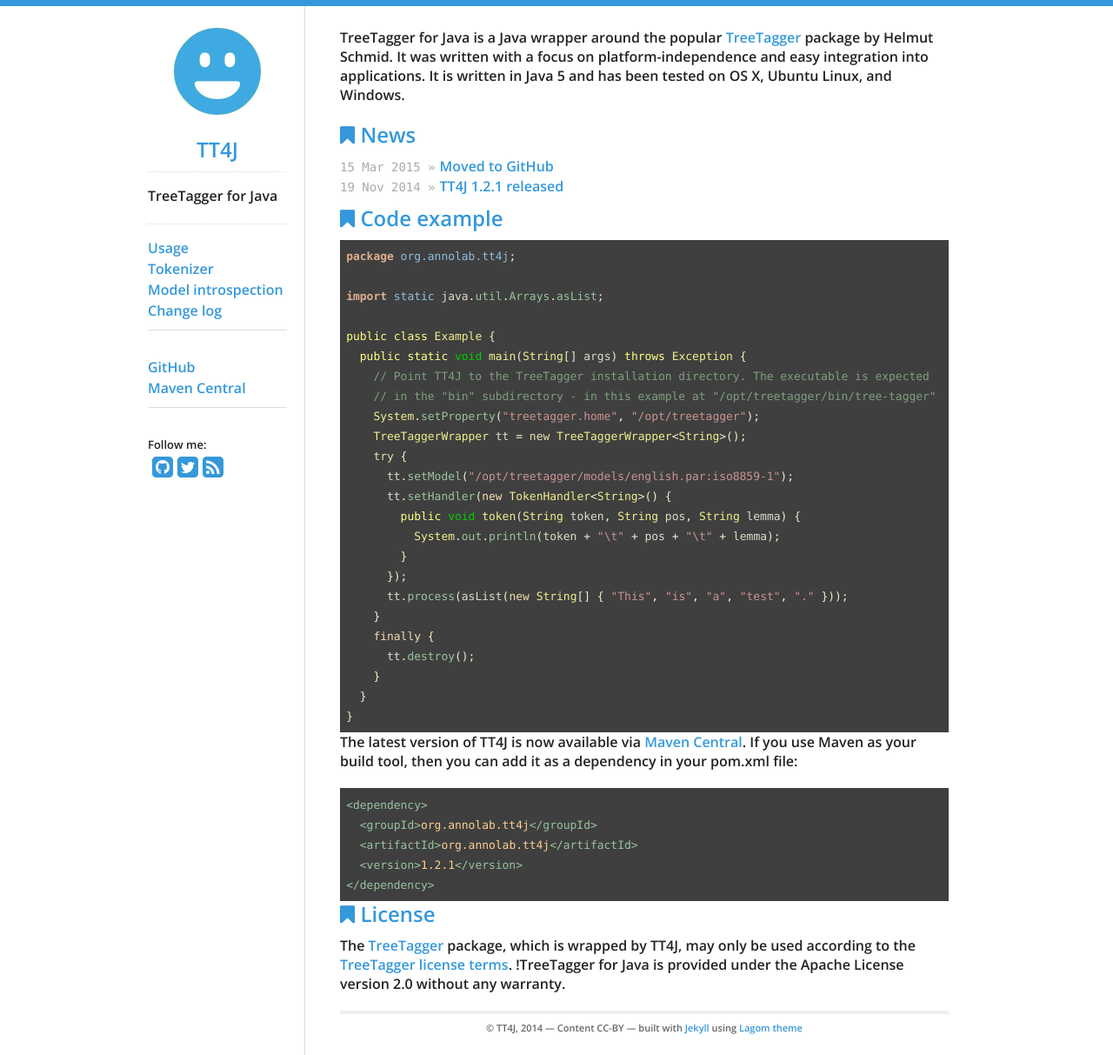
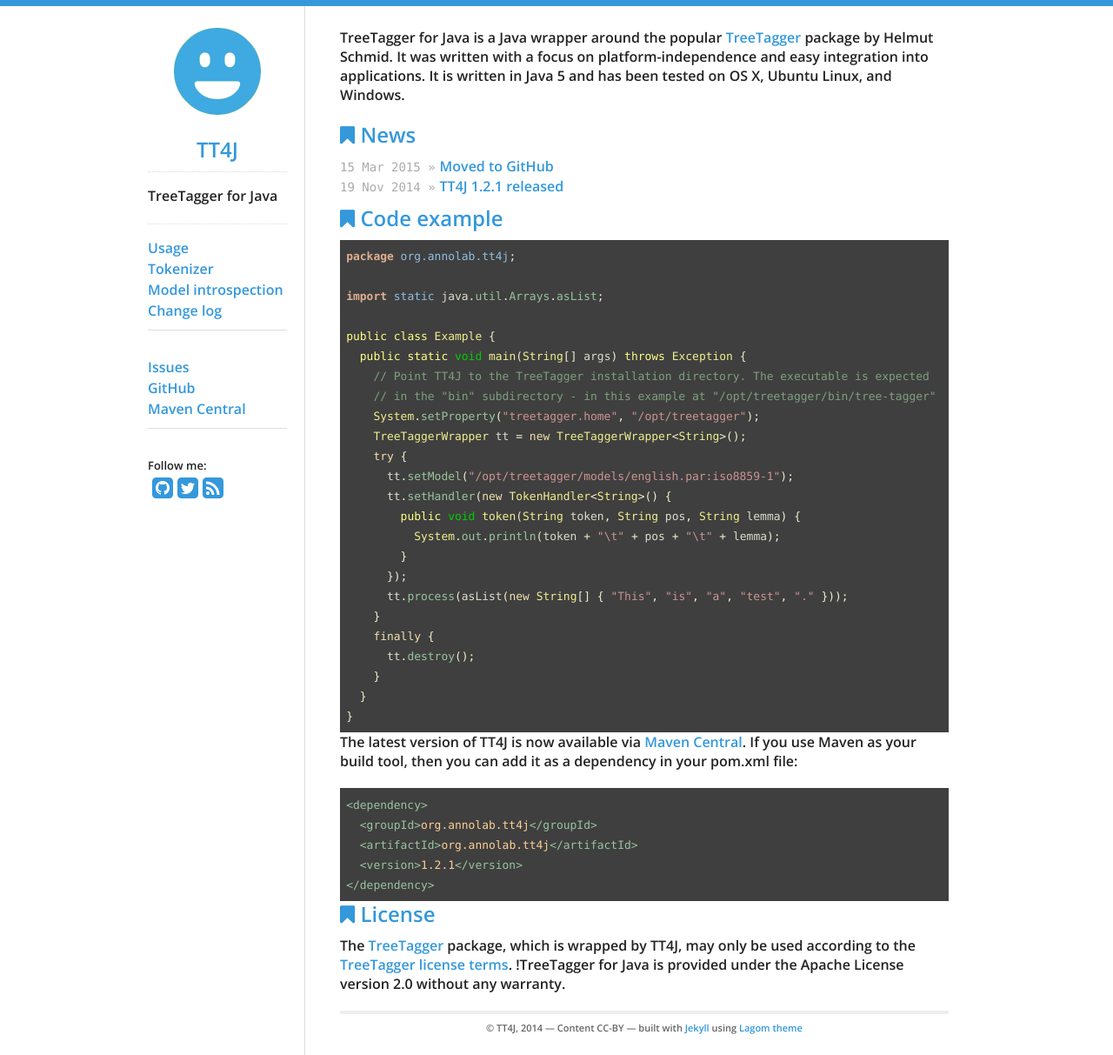
Before and after one commit to reckart/tt4j, a Jekyll site: the page built from index.html, in a window 1280 px wide. Shown: the whole page at 87% size. Built offline with Jekyll 4.4.1, drawn with Linux system fonts in a browser that asks for light colours; nearby versions of some CDN libraries; a script that is not in the unit is left out; comment, search, counter and statistics services are not loaded.

Commit message:
Add link to issues in sidebar

```diff
--- a/_includes/sidebar.html
+++ b/_includes/sidebar.html
@@ -21,6 +21,7 @@
   <hr/>
   <div>
     <!--<div><a href="https://github.com/reckart/tt4j/zipball/master">Download</a></div>-->
+    <div><a href="https://github.com/reckart/tt4j/issues">Issues</a></div>
     <div><a href="https://github.com/reckart/tt4j">GitHub</a></div>
     <div><a href="http://search.maven.org/#search%7Cgav%7C1%7Cg%3A%22org.annolab.tt4j%22%20AND%20a%3A%22org.annolab.tt4j%22">Maven Central</a></div>
   </div>
```
